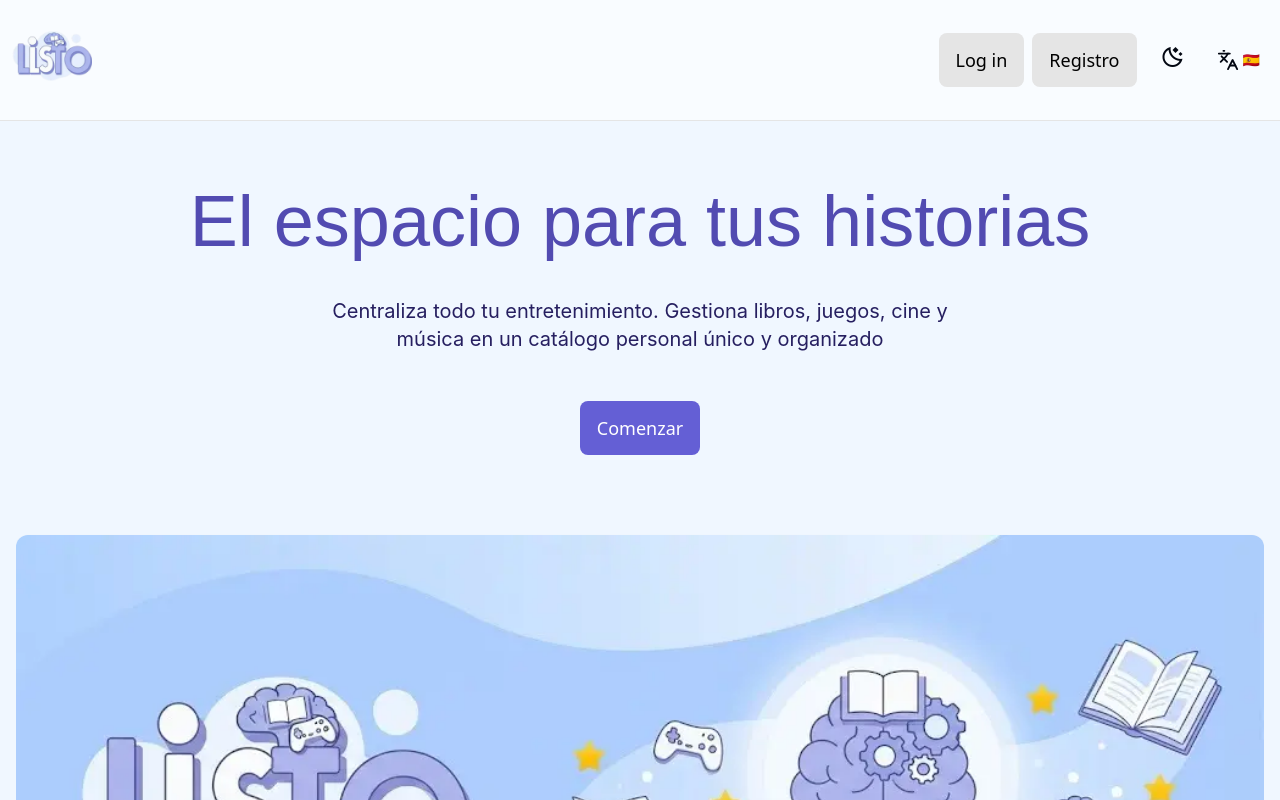
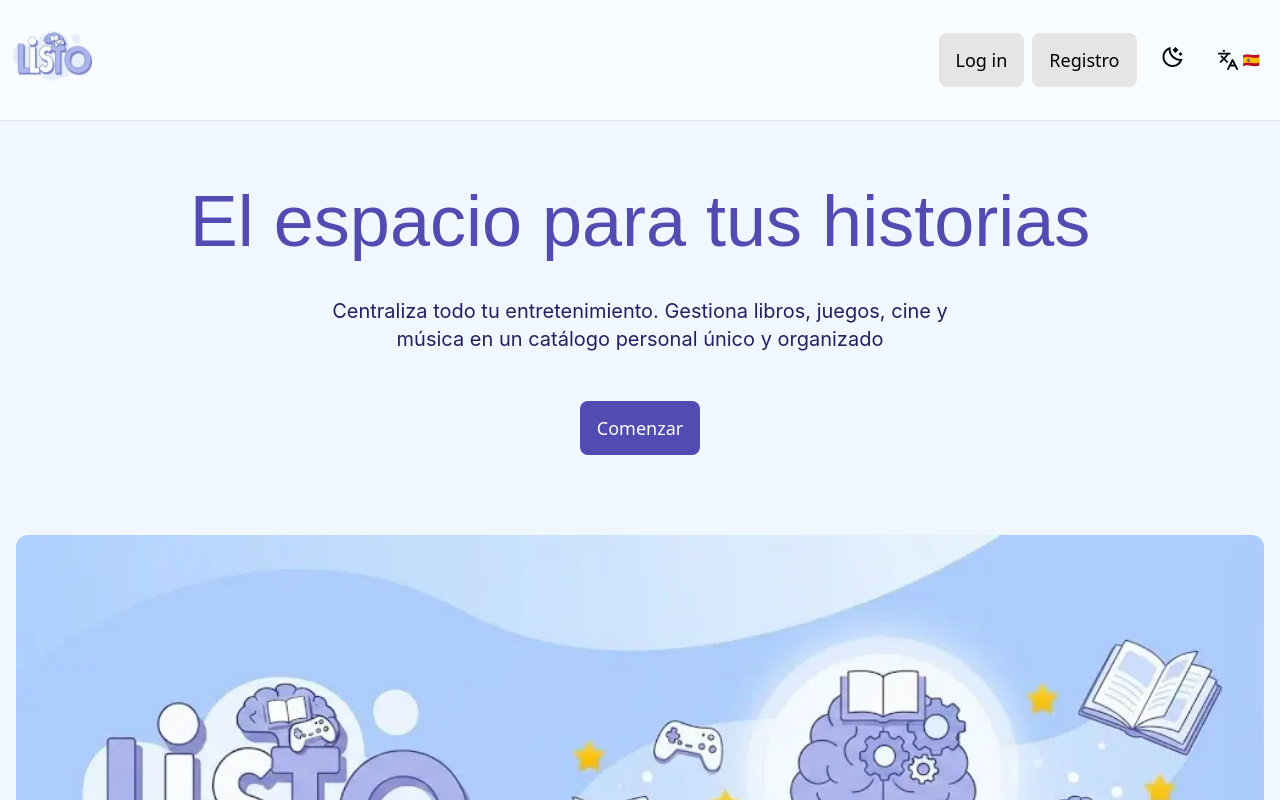
Before and after one commit to egilp04/listO, a React (Vite) app: page / in a window 1280 px wide. Shown: the top 800 px of the page. Built offline with nearby package versions, Linux system fonts and the light colour scheme; a web font is replaced by a local one.

Commit message:
cambio color boton primario

```diff
--- a/src/styles/components.css
+++ b/src/styles/components.css
@@ -4,7 +4,7 @@
   }
 
   .btn-primario {
-    @apply bg-primary-850 text-white hover:bg-primary-600 active:bg-primary-500 disabled:bg-primary-400 focus:ring-primary-700 dark:bg-primary-1000 dark:border-primary-800 dark:text-primary-50;
+    @apply bg-primary-900 text-white hover:bg-primary-850 active:bg-primary-500 disabled:bg-primary-400 focus:ring-primary-700 dark:bg-primary-1000 dark:border-primary-800 dark:text-primary-50;
   }
 
   .btn-secundario {
@@ -201,20 +201,19 @@
     animation: Work 4s ease-in-out infinite;
   }
 
-  .no-implementado-container>span:nth-child(1) {
+  .no-implementado-container > span:nth-child(1) {
     animation-delay: 0s;
   }
 
-  .no-implementado-container>span:nth-child(2) {
+  .no-implementado-container > span:nth-child(2) {
     animation-delay: 1s;
   }
 
-  .no-implementado-container>span:nth-child(3) {
+  .no-implementado-container > span:nth-child(3) {
     animation-delay: 2s;
   }
 
   @keyframes Work {
-
     0%,
     100% {
       transform: rotate(0deg) translateY(0);
@@ -237,12 +236,11 @@
     @apply bg-white p-6 md:p-8 rounded-xl shadow-sm flex flex-col md:flex-row items-center gap-4 dark:bg-primary-900 dark:text-primary-50;
   }
 
-  .miperfil>* {
+  .miperfil > * {
     @apply w-full md:w-1/3;
   }
 
   @keyframes pulse-scale {
-
     0%,
     100% {
       transform: scale(1) rotate(180deg);
```
